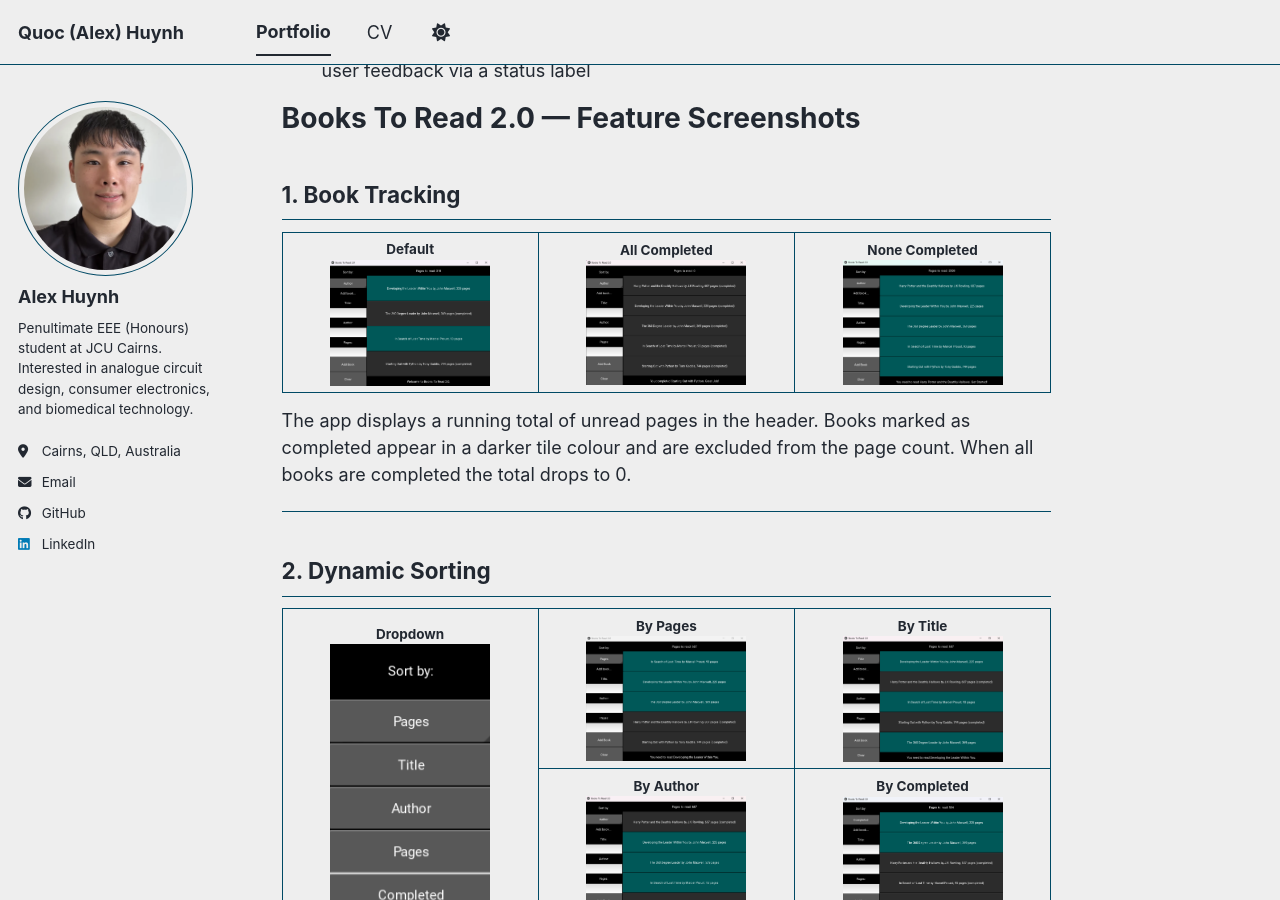
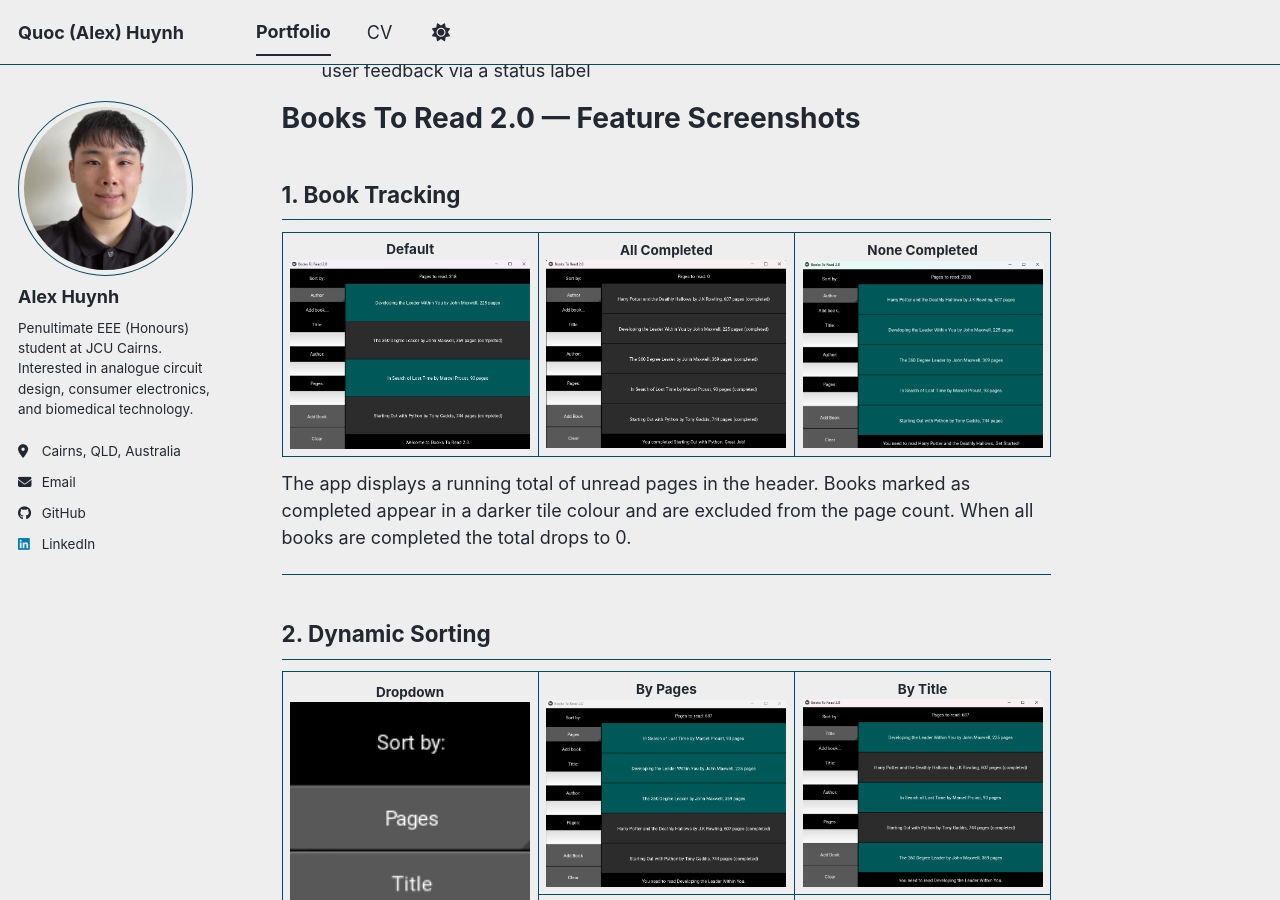
Before and after one commit to quochuynh1/quochuynh1.github.io, a Jekyll site: the page built from _portfolio/books2.md, in a window 1280 px wide and 900 px high, scrolled down 824 px. Built offline with Jekyll 4.4.1, drawn with Linux system fonts in a browser that asks for light colours; a script bundle is joined from its source files by our own code; library files that are not in the unit come from our copies.

Commit message:
Fix image sizing issue in books2.md

```diff
--- a/_portfolio/books2.md
+++ b/_portfolio/books2.md
@@ -29,15 +29,15 @@ Extend the Books to Read 1.0 console program into a Kivy-based GUI application u
   <tr>
     <td style="text-align:center;">
       <b>Default</b><br>
-      <img src="/images/books2.png" width="160">
+      <img src="/images/books2.png" width="240">
     </td>
     <td style="text-align:center;">
       <b>All Completed</b><br>
-      <img src="/images/a2books/allbookscomplete.png" width="160">
+      <img src="/images/a2books/allbookscomplete.png" width="240">
     </td>
     <td style="text-align:center;">
       <b>None Completed</b><br>
-      <img src="/images/a2books/nobookscomplete.png" width="160">
+      <img src="/images/a2books/nobookscomplete.png" width="240">
     </td>
   </tr>
 </table>
@@ -52,25 +52,25 @@ The app displays a running total of unread pages in the header. Books marked as
   <tr>
     <td rowspan="2" style="text-align:center;vertical-align:middle;">
       <b>Dropdown</b><br>
-      <img src="/images/a2books/dynamicsort.png" width="160">
+      <img src="/images/a2books/dynamicsort.png" width="240">
     </td>
     <td style="text-align:center;">
       <b>By Pages</b><br>
-      <img src="/images/a2books/sortbypages.png" width="160">
+      <img src="/images/a2books/sortbypages.png" width="240">
     </td>
     <td style="text-align:center;">
       <b>By Title</b><br>
-      <img src="/images/a2books/sortbytitle.png" width="160">
+      <img src="/images/a2books/sortbytitle.png" width="240">
     </td>
   </tr>
   <tr>
     <td style="text-align:center;">
       <b>By Author</b><br>
-      <img src="/images/a2books/sortbyauthor.png" width="160">
+      <img src="/images/a2books/sortbyauthor.png" width="240">
     </td>
     <td style="text-align:center;">
       <b>By Completed</b><br>
-      <img src="/images/a2books/sortbycompleted.png" width="160">
+      <img src="/images/a2books/sortbycompleted.png" width="240">
     </td>
   </tr>
 </table>
@@ -85,7 +85,7 @@ Clicking "Sort by" reveals the available sort options: Pages, Title, Author, and
   <tr>
     <td style="text-align:center;">
       <b>Book Added</b><br>
-      <img src="/images/a2books/addbooks.png" width="160">
+      <img src="/images/a2books/addbooks.png" width="240">
     </td>
   </tr>
 </table>
@@ -100,11 +100,11 @@ After filling in the Title, Author, and Pages fields and clicking "Add Book", th
   <tr>
     <td style="text-align:center;">
       <b>Incomplete Form</b><br>
-      <img src="/images/a2books/completeallfields.png" width="160">
+      <img src="/images/a2books/completeallfields.png" width="240">
     </td>
     <td style="text-align:center;">
       <b>Invalid Page Number</b><br>
-      <img src="/images/a2books/invalidpageno.png" width="160">
+      <img src="/images/a2books/invalidpageno.png" width="240">
     </td>
   </tr>
 </table>
```
